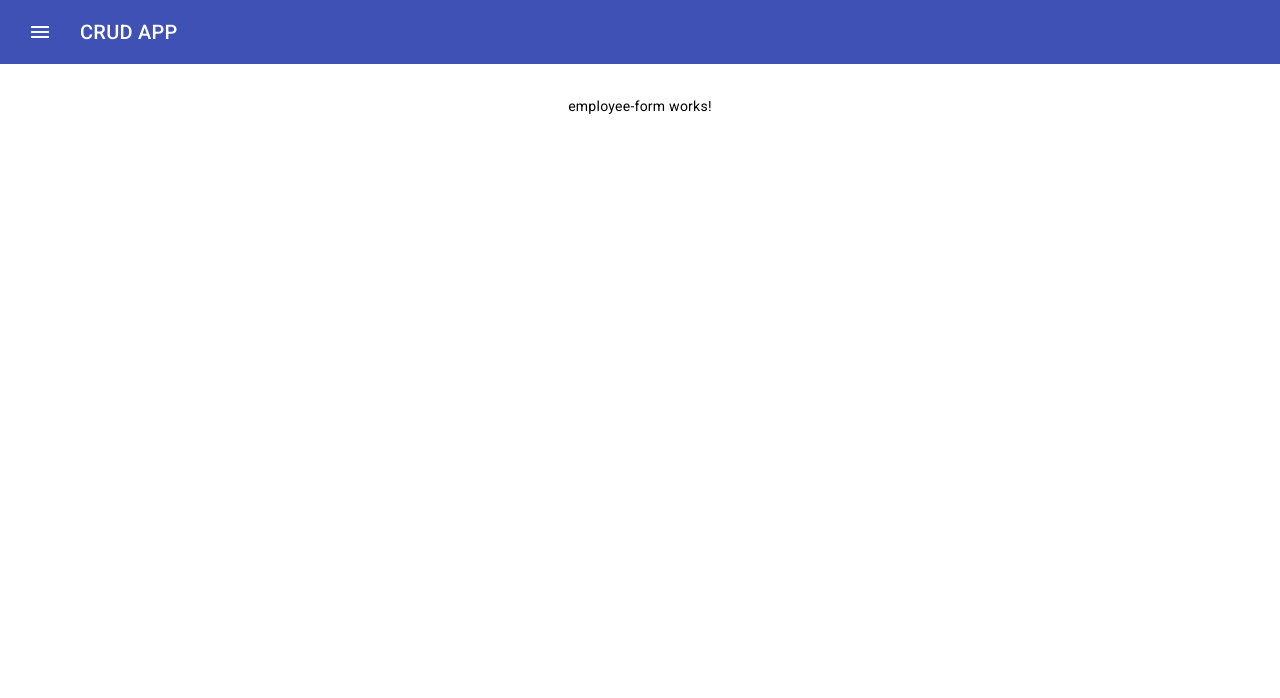
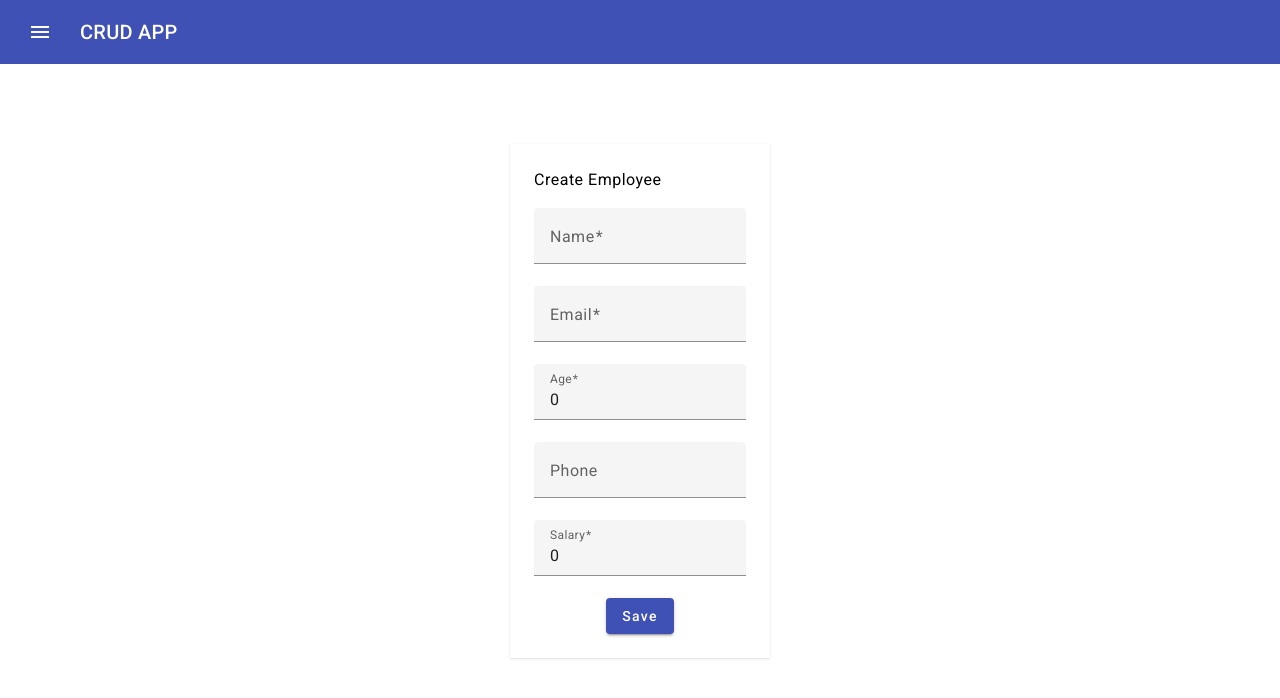
Before and after one commit to nguyenlekhanh/angular17_simpleCRUD, an Angular app: page /create-employee in a window 1280 px wide. Shown: the top 698 px of the page. Built offline with nearby package versions, Linux system fonts and the light colour scheme.

Commit message:
create html form for employee form with formsModule and reactiveFormModule

```diff
--- a/src/app/employee-form/employee-form.component.html
+++ b/src/app/employee-form/employee-form.component.html
@@ -1 +1,46 @@
-<p>employee-form works!</p>
+<div class="p-8 mt-4">
+    <div class="shadow p-6">
+        <h4>Create Employee</h4>
+        <form class="example-form" [formGroup]="employeeForm" (ngSubmit)="save()">
+            <div class="w-full flex flex-wrap">
+                <mat-form-field class="w-full">
+                <mat-label>Name</mat-label>
+                <input type="text" matInput
+                        placeholder="Name" formControlName="name">
+                </mat-form-field>
+            </div>
+            <div class="w-full flex flex-wrap">
+                <mat-form-field class="w-full">
+                <mat-label>Email</mat-label>
+                <input type="text" matInput
+                        placeholder="Email" formControlName="email">
+                </mat-form-field>
+            </div>
+            <div class="w-full flex flex-wrap">
+                <mat-form-field class="w-full">
+                <mat-label>Age</mat-label>
+                <input type="Number" matInput
+                        placeholder="Age" formControlName="age">
+                </mat-form-field>
+            </div>
+            <div class="w-full flex flex-wrap">
+                <mat-form-field class="w-full">
+                <mat-label>Phone</mat-label>
+                <input type="text" matInput
+                        placeholder="Phone" formControlName="phone">
+                </mat-form-field>
+            </div>
+            <div class="w-full flex flex-wrap">
+                <mat-form-field class="w-full">
+                <mat-label>Salary</mat-label>
+                <input type="text" matInput
+                        placeholder="Salary" formControlName="salary">
+                </mat-form-field>
+            </div>
+
+            <div class="flex justify-center">
+                <button mat-raised-button color="primary">Save</button>
+            </div>
+        </form>
+    </div>
+</div>
--- a/src/app/employee-form/employee-form.component.ts
+++ b/src/app/employee-form/employee-form.component.ts
@@ -1,12 +1,32 @@
-import { Component } from '@angular/core';
+import { Component, inject } from '@angular/core';
+import { MatInputModule } from '@angular/material/input'
+import { MatButtonModule } from '@angular/material/button'
+import { FormBuilder, FormsModule, ReactiveFormsModule, Validators } from '@angular/forms';
 
 @Component({
   selector: 'app-employee-form',
   standalone: true,
-  imports: [],
+  imports: [
+    MatInputModule,
+    MatButtonModule,
+    FormsModule,
+    ReactiveFormsModule
+  ],
   templateUrl: './employee-form.component.html',
   styleUrl: './employee-form.component.css'
 })
 export class EmployeeFormComponent {
+  formBuilder = inject(FormBuilder);
 
+  employeeForm = this.formBuilder.group({
+    name: ['', [Validators.required]],
+    email: ['', [Validators.required]],
+    age: [0, [Validators.required]],
+    phone: ['', []],
+    salary: [0, [Validators.required]],
+  });
+
+  save() {
+    console.log(this.employeeForm.value);
+  }
 }
```
